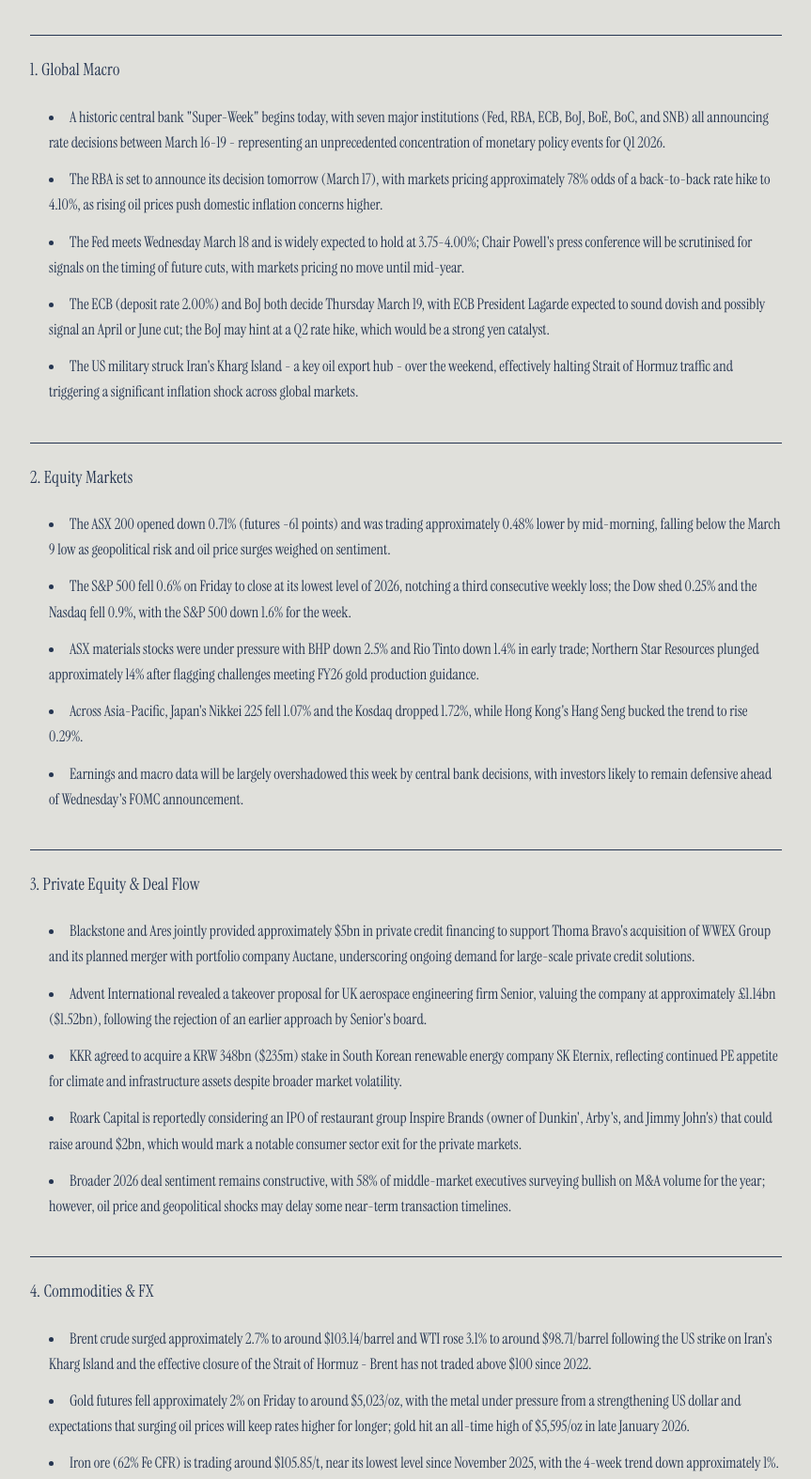
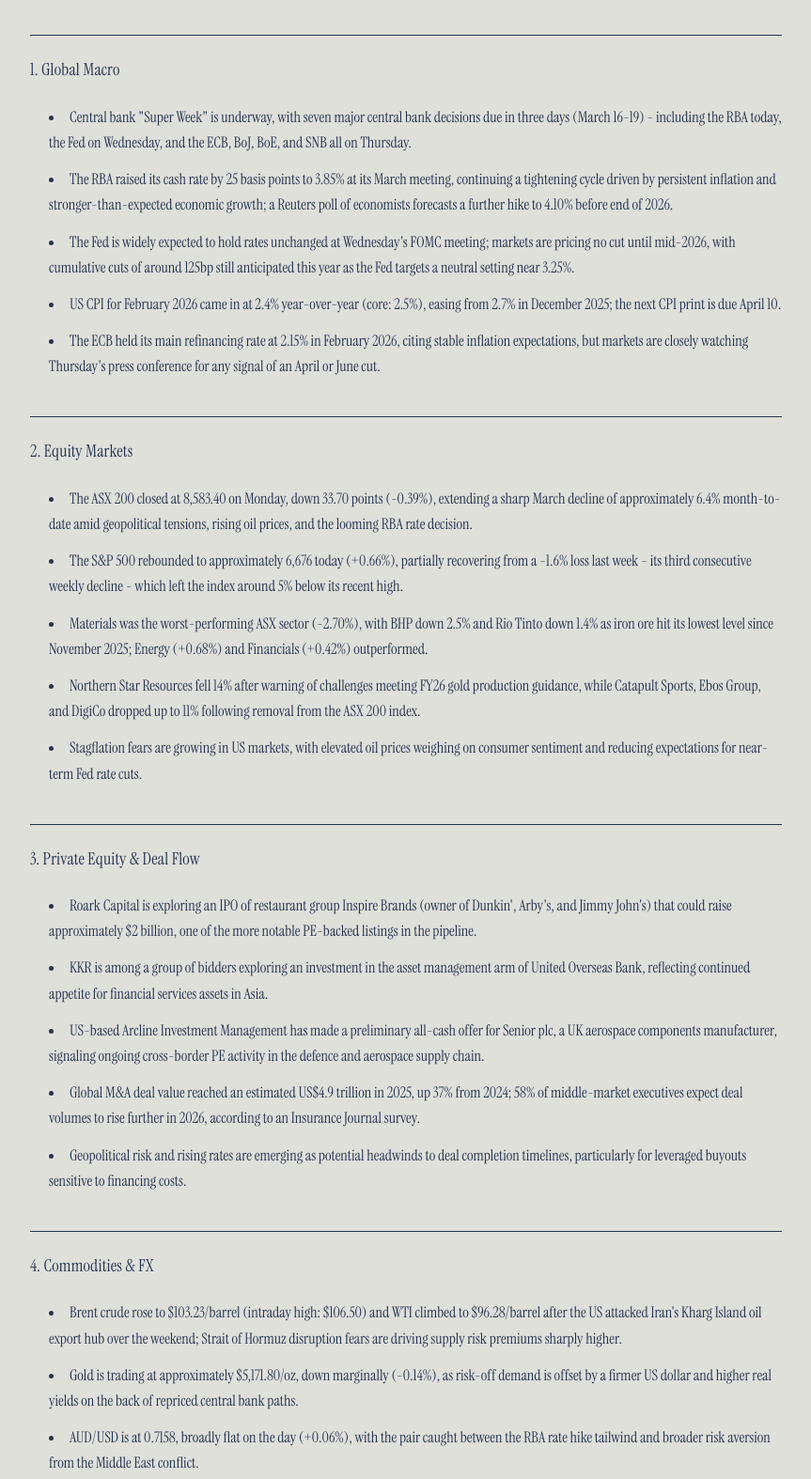
Before and after one commit to C-Murdoch/murdoch-capital-briefing, a website: page index.html in a window 1280 px wide. Shown: the part 358-1932 px from the top of the page at 94% size, without its empty margins (208-1071 px from the left). Drawn offline with Linux system fonts and the light colour scheme.

Commit message:
Briefing update 2026-03-16

```diff
--- a/index.html
+++ b/index.html
@@ -35,37 +35,37 @@
           <p><strong>Monday 16 March 2026</strong></p>
 <h2>1. Global Macro</h2>
 <ul>
-<li>A historic central bank "Super-Week" begins today, with seven major institutions (Fed, RBA, ECB, BoJ, BoE, BoC, and SNB) all announcing rate decisions between March 16-19 - representing an unprecedented concentration of monetary policy events for Q1 2026.</li>
-<li>The RBA is set to announce its decision tomorrow (March 17), with markets pricing approximately 78% odds of a back-to-back rate hike to 4.10%, as rising oil prices push domestic inflation concerns higher.</li>
-<li>The Fed meets Wednesday March 18 and is widely expected to hold at 3.75-4.00%; Chair Powell's press conference will be scrutinised for signals on the timing of future cuts, with markets pricing no move until mid-year.</li>
-<li>The ECB (deposit rate 2.00%) and BoJ both decide Thursday March 19, with ECB President Lagarde expected to sound dovish and possibly signal an April or June cut; the BoJ may hint at a Q2 rate hike, which would be a strong yen catalyst.</li>
-<li>The US military struck Iran's Kharg Island - a key oil export hub - over the weekend, effectively halting Strait of Hormuz traffic and triggering a significant inflation shock across global markets.</li>
+<li>Central bank "Super Week" is underway, with seven major central bank decisions due in three days (March 16-19) - including the RBA today, the Fed on Wednesday, and the ECB, BoJ, BoE, and SNB all on Thursday.</li>
+<li>The RBA raised its cash rate by 25 basis points to 3.85% at its March meeting, continuing a tightening cycle driven by persistent inflation and stronger-than-expected economic growth; a Reuters poll of economists forecasts a further hike to 4.10% before end of 2026.</li>
+<li>The Fed is widely expected to hold rates unchanged at Wednesday's FOMC meeting; markets are pricing no cut until mid-2026, with cumulative cuts of around 125bp still anticipated this year as the Fed targets a neutral setting near 3.25%.</li>
+<li>US CPI for February 2026 came in at 2.4% year-over-year (core: 2.5%), easing from 2.7% in December 2025; the next CPI print is due April 10.</li>
+<li>The ECB held its main refinancing rate at 2.15% in February 2026, citing stable inflation expectations, but markets are closely watching Thursday's press conference for any signal of an April or June cut.</li>
 </ul>
 <h2>2. Equity Markets</h2>
 <ul>
-<li>The ASX 200 opened down 0.71% (futures -61 points) and was trading approximately 0.48% lower by mid-morning, falling below the March 9 low as geopolitical risk and oil price surges weighed on sentiment.</li>
-<li>The S&amp;P 500 fell 0.6% on Friday to close at its lowest level of 2026, notching a third consecutive weekly loss; the Dow shed 0.25% and the Nasdaq fell 0.9%, with the S&amp;P 500 down 1.6% for the week.</li>
-<li>ASX materials stocks were under pressure with BHP down 2.5% and Rio Tinto down 1.4% in early trade; Northern Star Resources plunged approximately 14% after flagging challenges meeting FY26 gold production guidance.</li>
-<li>Across Asia-Pacific, Japan's Nikkei 225 fell 1.07% and the Kosdaq dropped 1.72%, while Hong Kong's Hang Seng bucked the trend to rise 0.29%.</li>
-<li>Earnings and macro data will be largely overshadowed this week by central bank decisions, with investors likely to remain defensive ahead of Wednesday's FOMC announcement.</li>
+<li>The ASX 200 closed at 8,583.40 on Monday, down 33.70 points (-0.39%), extending a sharp March decline of approximately 6.4% month-to-date amid geopolitical tensions, rising oil prices, and the looming RBA rate decision.</li>
+<li>The S&amp;P 500 rebounded to approximately 6,676 today (+0.66%), partially recovering from a -1.6% loss last week - its third consecutive weekly decline - which left the index around 5% below its recent high.</li>
+<li>Materials was the worst-performing ASX sector (-2.70%), with BHP down 2.5% and Rio Tinto down 1.4% as iron ore hit its lowest level since November 2025; Energy (+0.68%) and Financials (+0.42%) outperformed.</li>
+<li>Northern Star Resources fell 14% after warning of challenges meeting FY26 gold production guidance, while Catapult Sports, Ebos Group, and DigiCo dropped up to 11% following removal from the ASX 200 index.</li>
+<li>Stagflation fears are growing in US markets, with elevated oil prices weighing on consumer sentiment and reducing expectations for near-term Fed rate cuts.</li>
 </ul>
 <h2>3. Private Equity &amp; Deal Flow</h2>
 <ul>
-<li>Blackstone and Ares jointly provided approximately $5bn in private credit financing to support Thoma Bravo's acquisition of WWEX Group and its planned merger with portfolio company Auctane, underscoring ongoing demand for large-scale private credit solutions.</li>
-<li>Advent International revealed a takeover proposal for UK aerospace engineering firm Senior, valuing the company at approximately £1.14bn ($1.52bn), following the rejection of an earlier approach by Senior's board.</li>
-<li>KKR agreed to acquire a KRW 348bn ($235m) stake in South Korean renewable energy company SK Eternix, reflecting continued PE appetite for climate and infrastructure assets despite broader market volatility.</li>
-<li>Roark Capital is reportedly considering an IPO of restaurant group Inspire Brands (owner of Dunkin', Arby's, and Jimmy John's) that could raise around $2bn, which would mark a notable consumer sector exit for the private markets.</li>
-<li>Broader 2026 deal sentiment remains constructive, with 58% of middle-market executives surveying bullish on M&amp;A volume for the year; however, oil price and geopolitical shocks may delay some near-term transaction timelines.</li>
+<li>Roark Capital is exploring an IPO of restaurant group Inspire Brands (owner of Dunkin', Arby's, and Jimmy John's) that could raise approximately $2 billion, one of the more notable PE-backed listings in the pipeline.</li>
+<li>KKR is among a group of bidders exploring an investment in the asset management arm of United Overseas Bank, reflecting continued appetite for financial services assets in Asia.</li>
+<li>US-based Arcline Investment Management has made a preliminary all-cash offer for Senior plc, a UK aerospace components manufacturer, signaling ongoing cross-border PE activity in the defence and aerospace supply chain.</li>
+<li>Global M&amp;A deal value reached an estimated US$4.9 trillion in 2025, up 37% from 2024; 58% of middle-market executives expect deal volumes to rise further in 2026, according to an Insurance Journal survey.</li>
+<li>Geopolitical risk and rising rates are emerging as potential headwinds to deal completion timelines, particularly for leveraged buyouts sensitive to financing costs.</li>
 </ul>
 <h2>4. Commodities &amp; FX</h2>
 <ul>
-<li>Brent crude surged approximately 2.7% to around $103.14/barrel and WTI rose 3.1% to around $98.71/barrel following the US strike on Iran's Kharg Island and the effective closure of the Strait of Hormuz - Brent has not traded above $100 since 2022.</li>
-<li>Gold futures fell approximately 2% on Friday to around $5,023/oz, with the metal under pressure from a strengthening US dollar and expectations that surging oil prices will keep rates higher for longer; gold hit an all-time high of $5,595/oz in late January 2026.</li>
-<li>Iron ore (62% Fe CFR) is trading around $105.85/t, near its lowest level since November 2025, with the 4-week trend down approximately 1%.</li>
-<li>AUD/USD is trading around 0.6981-0.7013, having weakened from a recent high of 0.7148 on March 11; the pair faces a dual test this week from the RBA decision tomorrow and the indirect impact of the FOMC outcome on the Australia-US yield spread.</li>
+<li>Brent crude rose to $103.23/barrel (intraday high: $106.50) and WTI climbed to $96.28/barrel after the US attacked Iran's Kharg Island oil export hub over the weekend; Strait of Hormuz disruption fears are driving supply risk premiums sharply higher.</li>
+<li>Gold is trading at approximately $5,171.80/oz, down marginally (-0.14%), as risk-off demand is offset by a firmer US dollar and higher real yields on the back of repriced central bank paths.</li>
+<li>AUD/USD is at 0.7158, broadly flat on the day (+0.06%), with the pair caught between the RBA rate hike tailwind and broader risk aversion from the Middle East conflict.</li>
+<li>Iron ore fell to $105.85/t, its lowest level since November 2025, reflecting weaker near-term demand signals from China and pressure on Australian mining equities.</li>
 </ul>
 <h2>Key Themes for Today</h2>
-<p>The US strike on Iran's Kharg Island has created a significant stagflationary shock - oil above $100/barrel complicates the rate-cutting path for every central bank meeting this week, just as the most concentrated policy calendar of 2026 gets underway. Investors face a difficult week navigating elevated geopolitical risk, an RBA likely to hike tomorrow, and a Fed that must balance sticky energy-driven inflation against slowing growth signals - all while equity markets sit at year-to-date lows.</p>
+<p>This morning's dominant theme is the collision between a resurgent inflation shock - driven by a sharp spike in oil prices following US military strikes on Iranian energy infrastructure - and a historic concentration of central bank decisions this week. Investors are rapidly repricing the rate outlook upward across multiple markets, and the RBA's decision to hike today, combined with Wednesday's Fed meeting, will set the tone for risk assets through the quarter.</p>
 <p><em>Briefing compiled by Murdoch Capital AI | 16 March 2026</em></p>
         </div>
         <!-- BRIEFING_CONTENT_END -->
```
